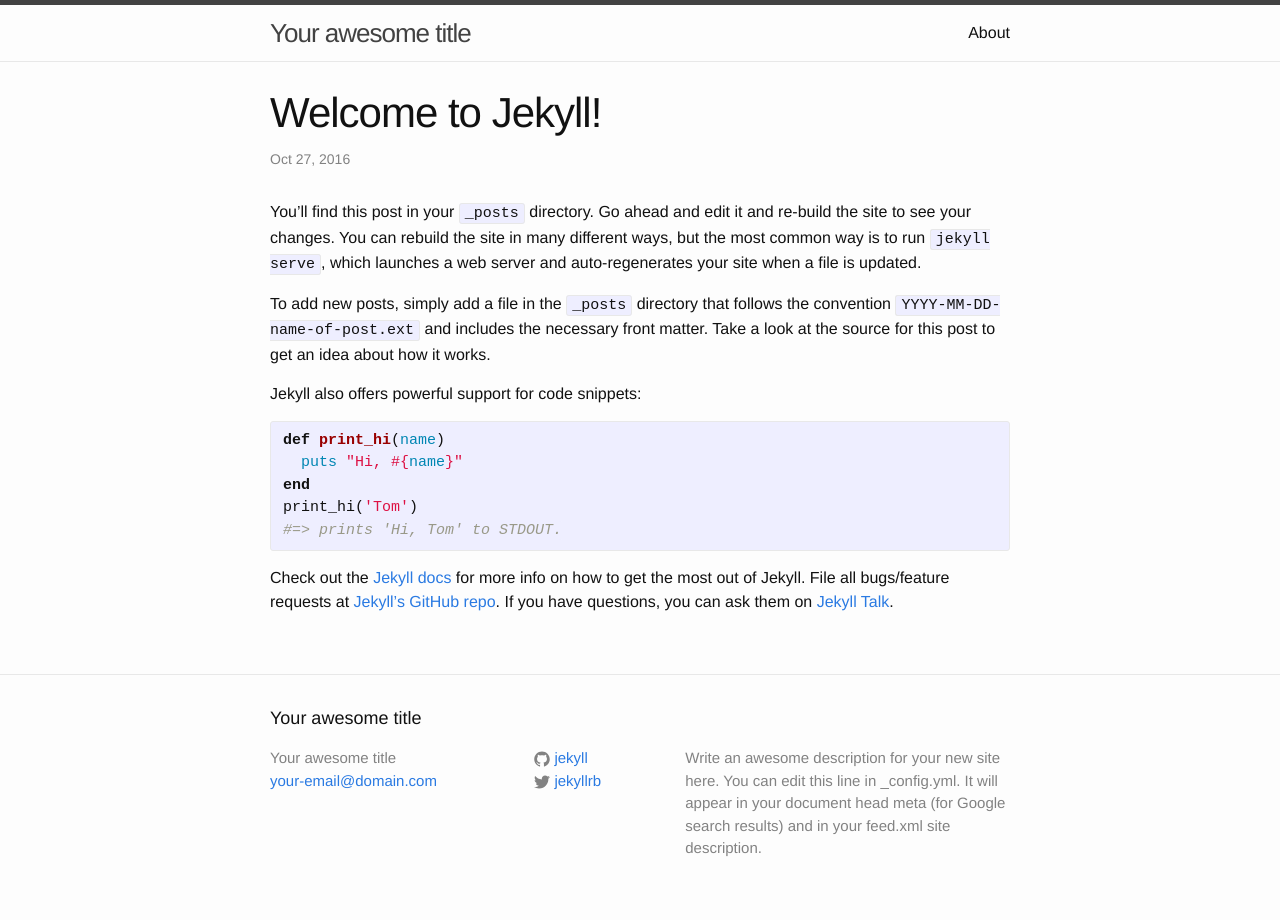
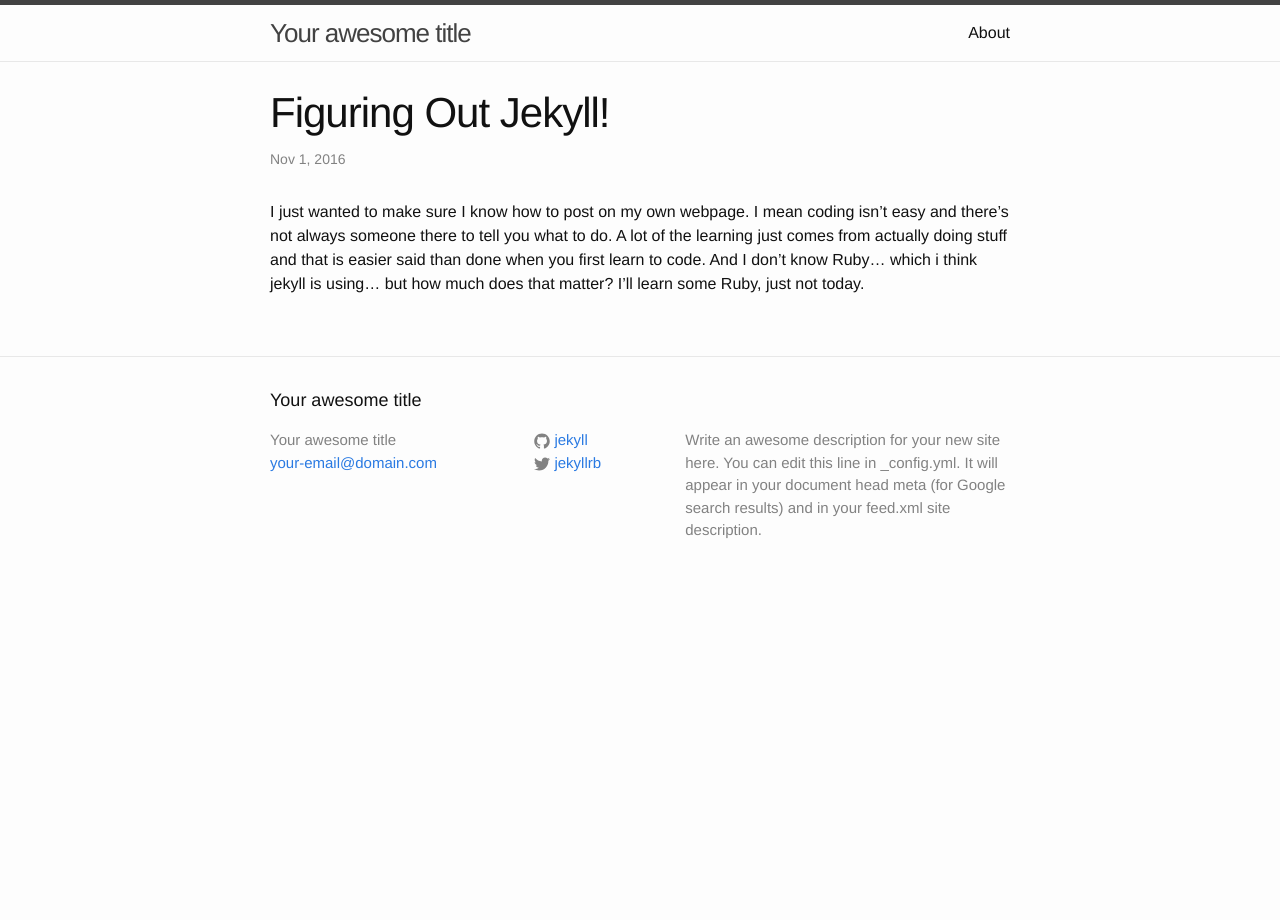
Before and after one commit to theman0123/theman0123.github.io, a Jekyll site: the page built from _posts/2016-10-27-welcome-to-jekyll.markdown, in a window 1280 px wide. Built offline with Jekyll 4.4.1, drawn with Linux system fonts in a browser that asks for light colours.

Commit message:
Update 2016-10-27-welcome-to-jekyll.markdown

```diff
--- a/_posts/2016-10-27-welcome-to-jekyll.markdown
+++ b/_posts/2016-10-27-welcome-to-jekyll.markdown
@@ -1,25 +1,7 @@
 ---
 layout: post
-title:  "Welcome to Jekyll!"
-date:   2016-10-27 15:40:05 -0400
+title:  "Figuring Out Jekyll!"
+date:   2016-11-1 15:40:05 -0400
 categories: jekyll update
 ---
-You’ll find this post in your `_posts` directory. Go ahead and edit it and re-build the site to see your changes. You can rebuild the site in many different ways, but the most common way is to run `jekyll serve`, which launches a web server and auto-regenerates your site when a file is updated.
-
-To add new posts, simply add a file in the `_posts` directory that follows the convention `YYYY-MM-DD-name-of-post.ext` and includes the necessary front matter. Take a look at the source for this post to get an idea about how it works.
-
-Jekyll also offers powerful support for code snippets:
-
-{% highlight ruby %}
-def print_hi(name)
-  puts "Hi, #{name}"
-end
-print_hi('Tom')
-#=> prints 'Hi, Tom' to STDOUT.
-{% endhighlight %}
-
-Check out the [Jekyll docs][jekyll-docs] for more info on how to get the most out of Jekyll. File all bugs/feature requests at [Jekyll’s GitHub repo][jekyll-gh]. If you have questions, you can ask them on [Jekyll Talk][jekyll-talk].
-
-[jekyll-docs]: http://jekyllrb.com/docs/home
-[jekyll-gh]:   https://github.com/jekyll/jekyll
-[jekyll-talk]: https://talk.jekyllrb.com/
+I just wanted to make sure I know how to post on my own webpage. I mean coding isn't easy and there's not always someone there to tell you what to do. A lot of the learning just comes from actually doing stuff and that is easier said than done when you first learn to code. And I don't know Ruby... which i think jekyll is using... but how much does that matter? I'll learn some Ruby, just not today.
```
